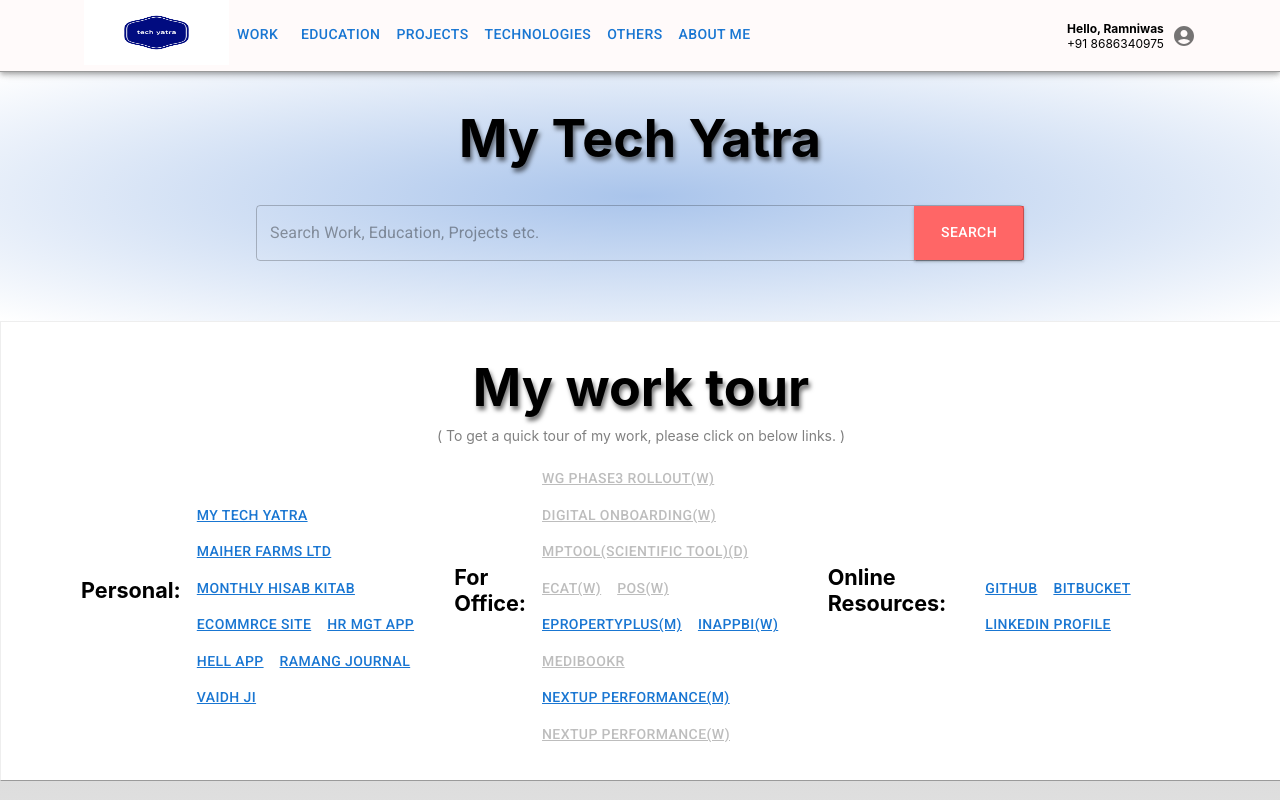
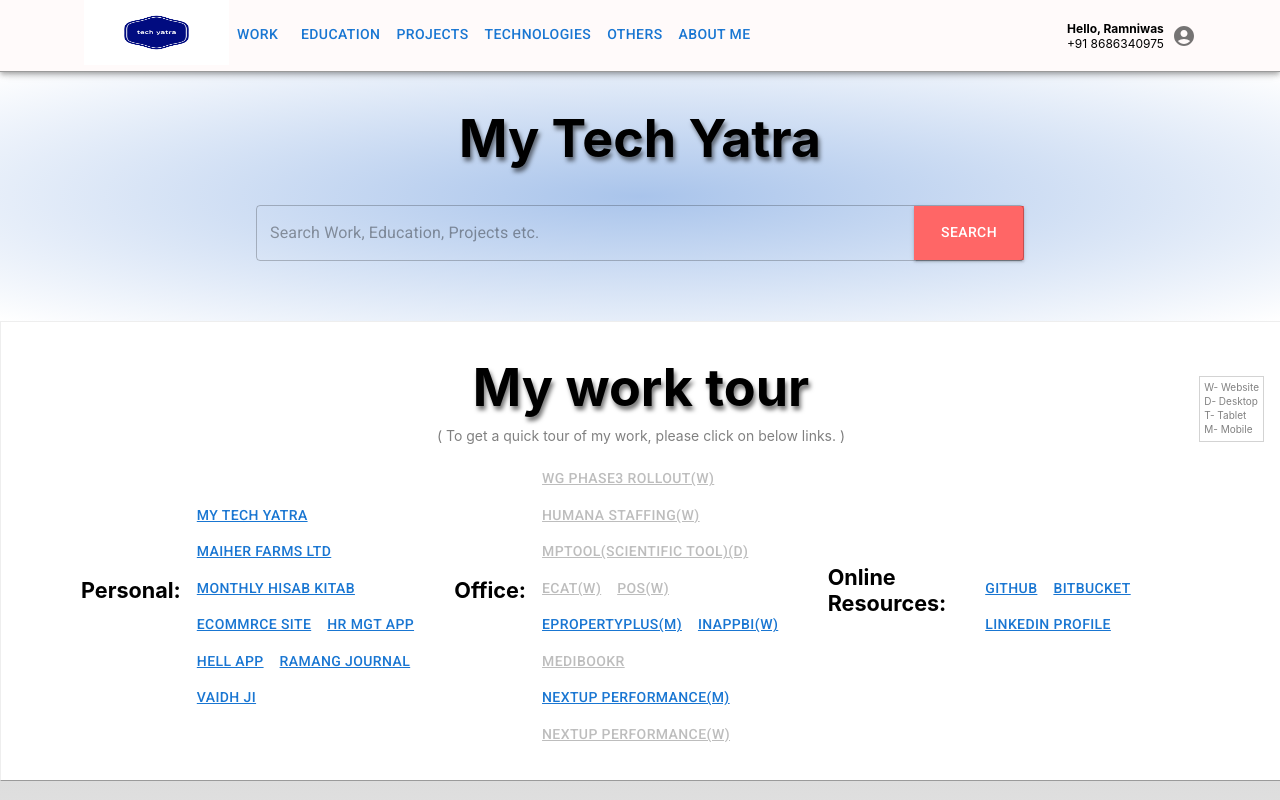
Before and after one commit to RamniwasG/my-tech-yatra, a React (Create React App) app: page / in a window 1280 px wide. Shown: the top 800 px of the page. Built offline with nearby package versions, Linux system fonts and the light colour scheme.

Commit message:
legends added to work tour

```diff
--- a/src/App.css
+++ b/src/App.css
@@ -55,3 +55,15 @@ h1 {
   padding: 1rem;
   font-weight: bold;
 }
+
+.legend-wrapper {
+  display: flex;
+  flex-direction: column;
+  align-items: baseline;
+  justify-content: right;
+  position: absolute;
+  right: 0;
+  padding: .25rem;
+  border: 1px solid lightgrey;
+  margin: 1rem;
+}
--- a/src/apis/db/index.js
+++ b/src/apis/db/index.js
@@ -45,7 +45,7 @@ export const myWorkTour = [
         ]
     },
     {
-        tourType: 'For Office',
+        tourType: 'Office',
         data: [
             {
                 label: 'WG Phase3 Rollout(W)',
@@ -53,8 +53,8 @@ export const myWorkTour = [
                 url: ''
             },
             {
-                label: 'Digital Onboarding(W)',
-                value: 'digital-onboarding',
+                label: 'Humana Staffing(W)',
+                value: 'humana-staffing',
                 url: ''
             },
             {
@@ -130,7 +130,7 @@ export const myProjects = [
         isOpen: false
     },
     {
-        id: 1, type: 'web', title: 'Digital Onboarding', company: 'Credera', tenure: 'Feb-2023 to Oct-2023',
+        id: 1, type: 'web', title: 'Humana Staffing 2023', company: 'Credera', tenure: 'Feb-2023 to Oct-2023',
         role: 'Senior Software engineer',
         desc: 'A system that allows a customer/patient to onboard or upload his past history to monitor and also be able to add/search PCP and many other features.',
         technologies: ['VueJS', 'Nucleus4', 'HTML/CSS'],
--- a/src/components/contents/MyWorkTour.jsx
+++ b/src/components/contents/MyWorkTour.jsx
@@ -3,6 +3,13 @@ import Box from '@mui/material/Box';
 import { myWorkTour } from '../../apis/db';
 import { toast } from 'react-toastify';
 import TextInfo from '../sharedComps/TextInfo';
+
+const deviceTypeLegends = [
+    { key: 'W', value: 'Website' },
+    { key: 'D', value: 'Desktop' },
+    { key: 'T', value: 'Tablet' },
+    { key: 'M', value: 'Mobile' },
+]
 
 const MyWorkTour = () => {
 
@@ -14,7 +21,15 @@ const MyWorkTour = () => {
     }
 
     return <Box id="Work" className="container" sx={{border: '1px outset'}}>
-        <Box component="h1" mb={1} className='text-shadow'>My work tour</Box>
+        <Box className="legend-wrapper" sx={{top: { xs: '36%', sm: '45%' }}}>
+            {deviceTypeLegends.map((device) =>
+                <TextInfo key={device.key}
+                    text={`${device.key}- ${device.value}`}
+                    styles={{fontSize: '10px', marginBottom: '2px'}}
+                />
+            )}
+        </Box>
+       <Box component="h1" mb={1} className='text-shadow'>My work tour</Box>
         <TextInfo text="( To get a quick tour of my work, please click on below links. )" />
         <Box className="container"
             alignItems="center"
--- a/src/components/sharedComps/TextInfo.jsx
+++ b/src/components/sharedComps/TextInfo.jsx
@@ -1,8 +1,8 @@
 import React from 'react'
 import Box from '@mui/material/Box';
 
-const TextInfo = ({ text}) => {
-    return <Box component="span" className='text-info'>{text}</Box>
+const TextInfo = ({ text, styles}) => {
+    return <Box component="span" className='text-info' style={{...styles}}>{text}</Box>
 }
 
 export default TextInfo;
```
